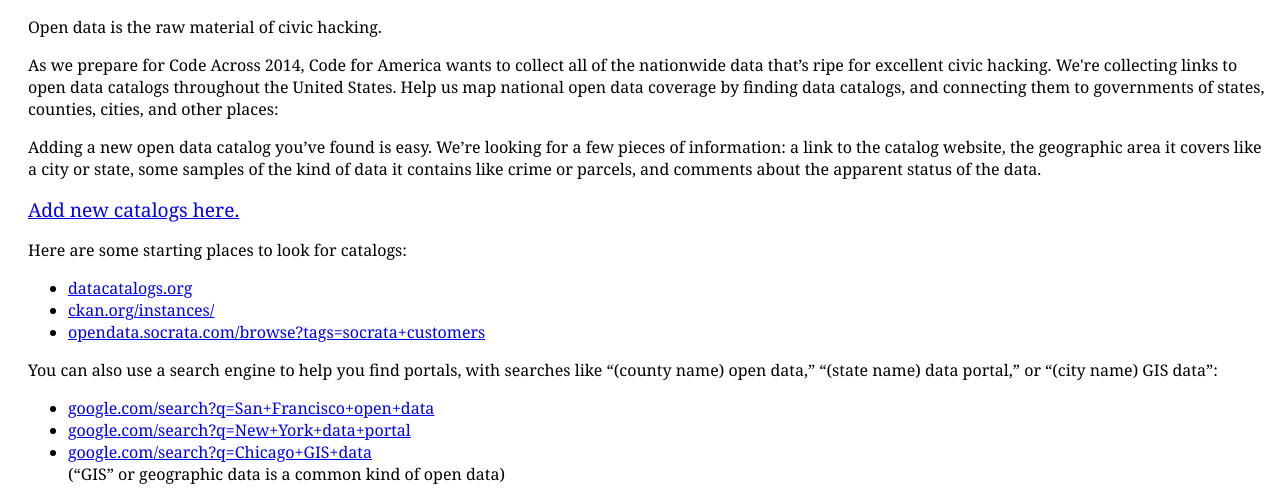
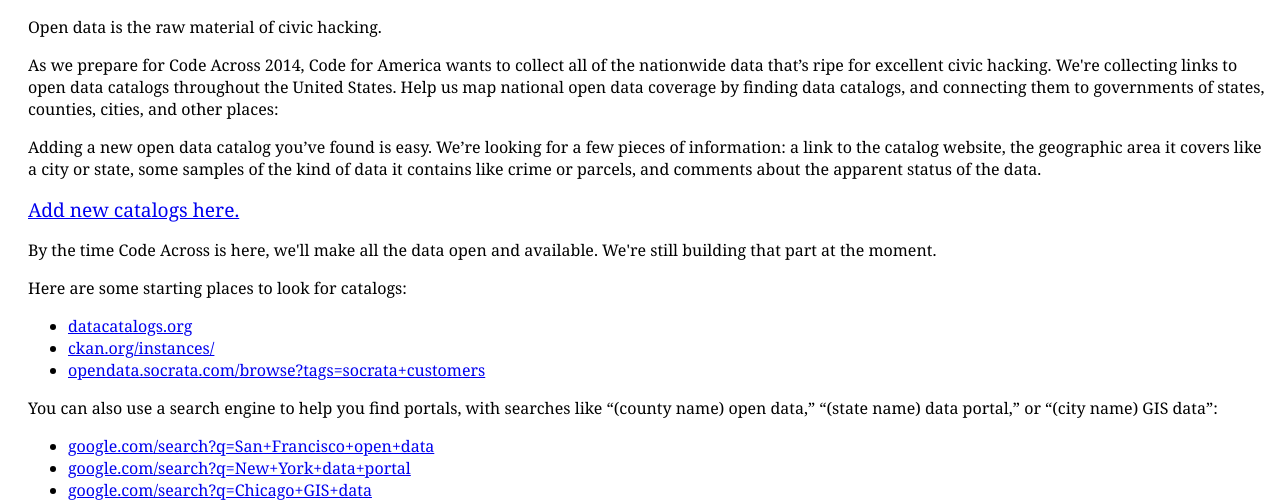
Before and after one commit to codeforamerica/data-portal-info-collector, a Flask app: page / in a window 1280 px wide. Shown: the top 501 px of the page. Run offline with Flask 2, Linux system fonts and the light colour scheme.

Commit message:
Adding promise to make the data open by Code Across.

```diff
--- a/data_portal_info_collector/templates/index.html
+++ b/data_portal_info_collector/templates/index.html
@@ -15,6 +15,8 @@
 <p>Adding a new open data catalog you’ve found is easy. We’re looking for a few pieces of information: a link to the catalog website, the geographic area it covers like a city or state, some samples of the kind of data it contains like crime or parcels, and comments about the apparent status of the data.
 
 <p><big><a href="new">Add new catalogs here.</a></big>
+
+<p>By the time Code Across is here, we'll make all the data open and available. We're still building that part at the moment.</p>
 
 <p>Here are some starting places to look for catalogs:
 
```
